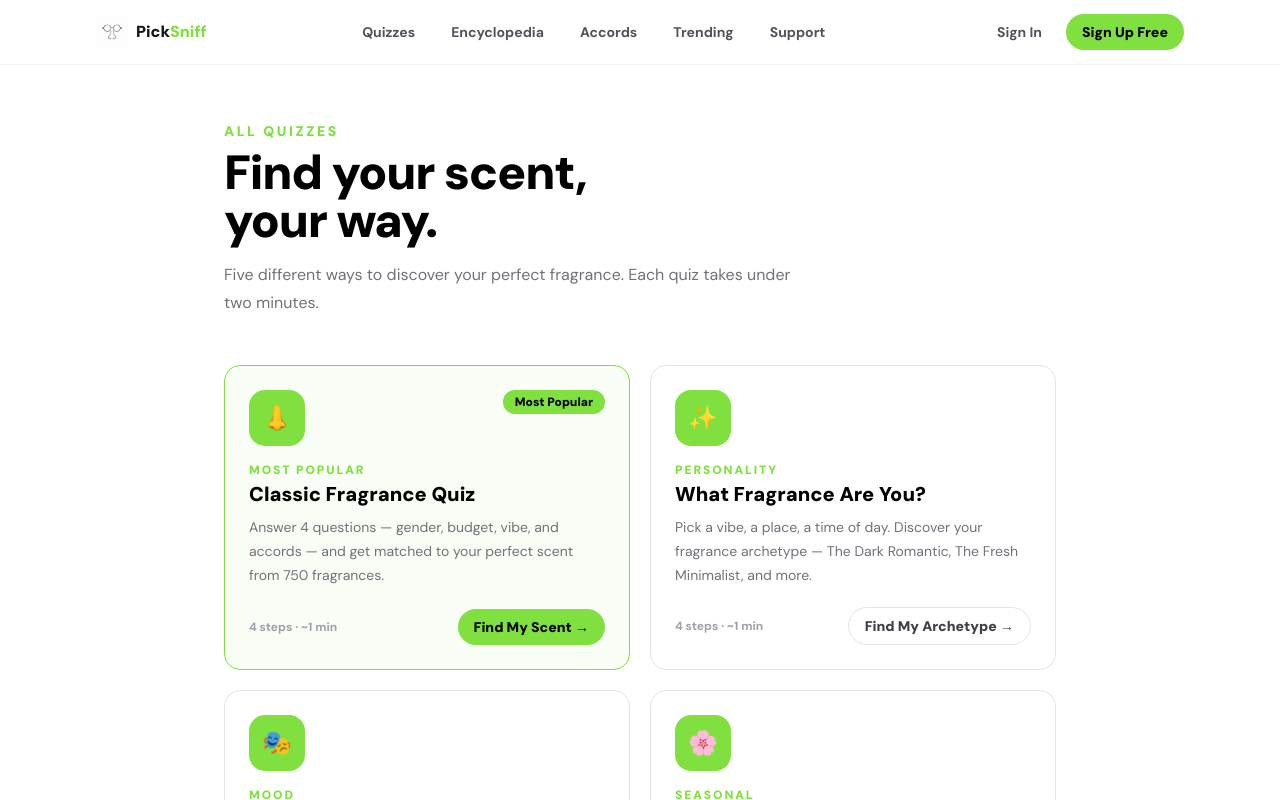
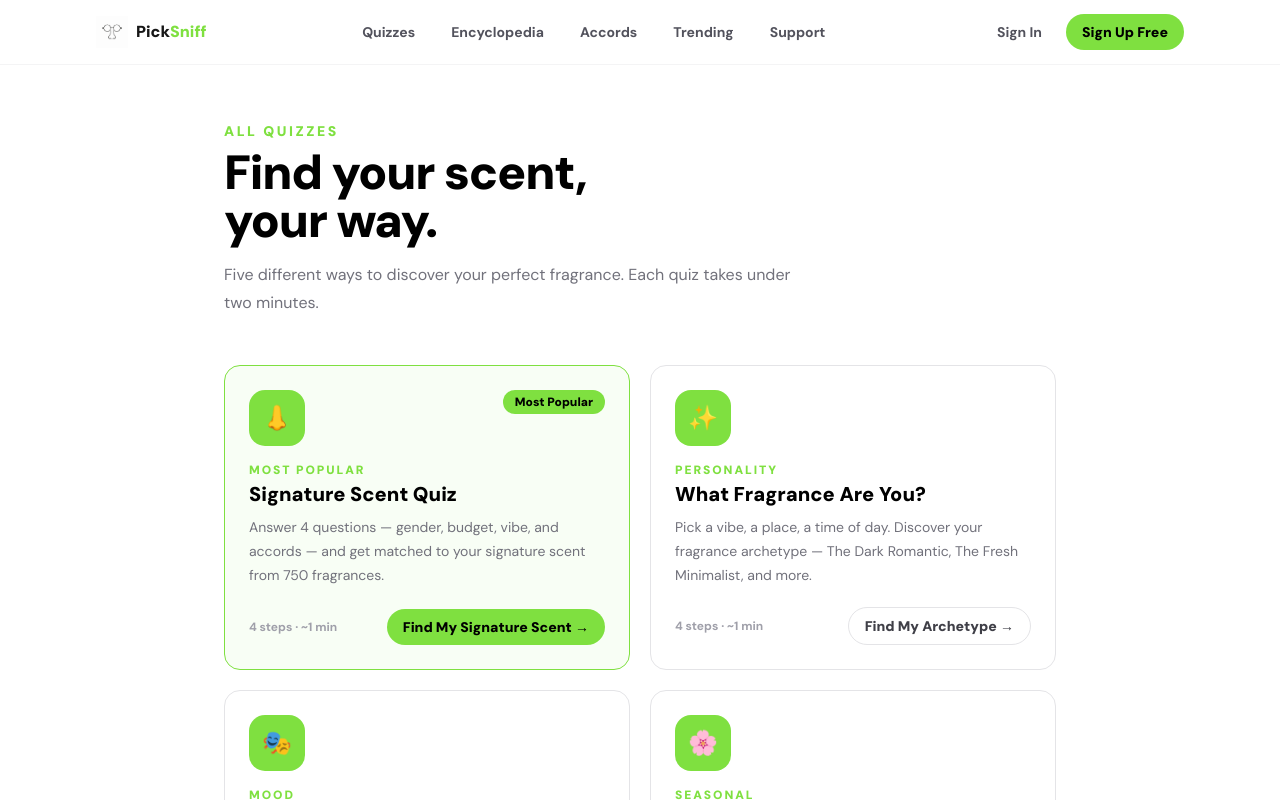
Before and after one commit to jmanning413/picksniff, a Next.js app: page /quizzes in a window 1280 px wide. Shown: the top 800 px of the page. Built offline with nearby package versions, Linux system fonts and the light colour scheme; no server answers.

Commit message:
Rename Classic Fragrance Quiz to Signature Scent Quiz throughout app

```diff
--- a/app/page.js
+++ b/app/page.js
@@ -51,7 +51,7 @@ export default async function Home() {
             Pick<span className="text-green-accent">Sniff</span>
           </h1>
           <p className="mt-4 max-w-xl text-xl leading-8 text-zinc-500">
-            Find your perfect fragrance in 4 questions. No jargon. No overwhelm. Just your scent.
+            Find your signature scent in 4 questions. No jargon. No overwhelm. Just your scent.
           </p>
           <div className="mt-8 flex flex-col items-center gap-3 sm:flex-row">
             <Link
--- a/app/quiz/personality/page.js
+++ b/app/quiz/personality/page.js
@@ -143,7 +143,7 @@ export default function PersonalityQuizPage() {
             href="/quiz"
             className="mt-4 text-sm font-bold text-zinc-400 transition hover:text-black"
           >
-            Or take the full 4-step quiz →
+            Or take the Signature Scent Quiz →
           </Link>
         </div>
       </main>
--- a/app/quizzes/page.js
+++ b/app/quizzes/page.js
@@ -4,7 +4,7 @@ import Footer from '@/app/_components/Footer'
 
 export const metadata = {
   title: 'Quizzes — PickSniff',
-  description: 'Find your perfect fragrance through one of our guided quizzes. Classic, personality, seasonal, astrology, and gift quizzes.',
+  description: 'Find your perfect fragrance through one of our guided quizzes. Signature scent, personality, seasonal, astrology, and gift quizzes.',
 }
 
 const QUIZZES = [
@@ -12,9 +12,9 @@ const QUIZZES = [
     href: '/quiz',
     icon: '👃',
     eyebrow: 'Most Popular',
-    title: 'Classic Fragrance Quiz',
-    description: 'Answer 4 questions — gender, budget, vibe, and accords — and get matched to your perfect scent from 750 fragrances.',
-    cta: 'Find My Scent',
+    title: 'Signature Scent Quiz',
+    description: 'Answer 4 questions — gender, budget, vibe, and accords — and get matched to your signature scent from 750 fragrances.',
+    cta: 'Find My Signature Scent',
     accent: true,
     steps: '4 steps · ~1 min',
   },
--- a/app/results/ResultsClient.js
+++ b/app/results/ResultsClient.js
@@ -270,7 +270,7 @@ export default function ResultsClient({ fragrances, alsoLiked, genders, tier, vi
       <section className="mx-auto w-full max-w-6xl px-5 py-8 sm:px-8 sm:py-12">
         <div className="mb-8 flex flex-col gap-5 md:flex-row md:items-end md:justify-between">
           <div>
-            <p className="mb-2 text-sm font-bold uppercase tracking-[0.18em] text-green-accent">{MODE_COPY[mode]?.eyebrow ?? 'PickSniff Results'}</p>
+            <p className="mb-2 text-sm font-bold uppercase tracking-[0.18em] text-green-accent">{MODE_COPY[mode]?.eyebrow ?? 'Signature Scent Results'}</p>
             <h1 className="text-4xl font-black tracking-tight sm:text-5xl">{MODE_COPY[mode]?.heading ?? 'Your Matches'}</h1>
             <p className="mt-3 max-w-2xl text-base leading-7 text-zinc-500">
               {MODE_COPY[mode]?.sub ?? 'Ranked by your gender, tier, vibe, and accord picks.'}
```
